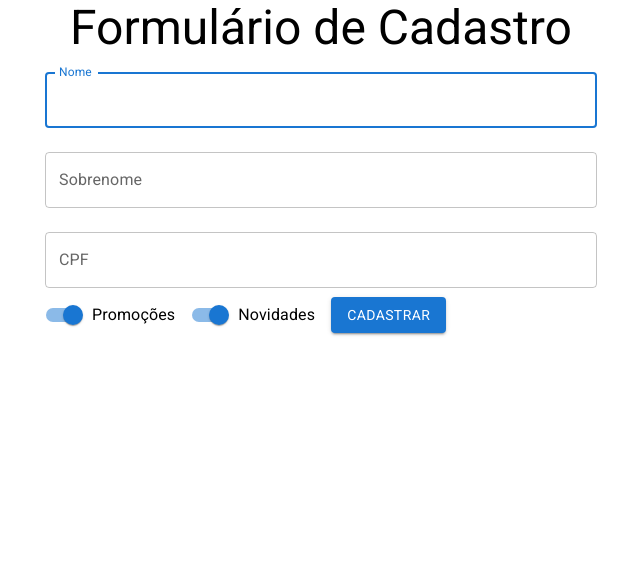
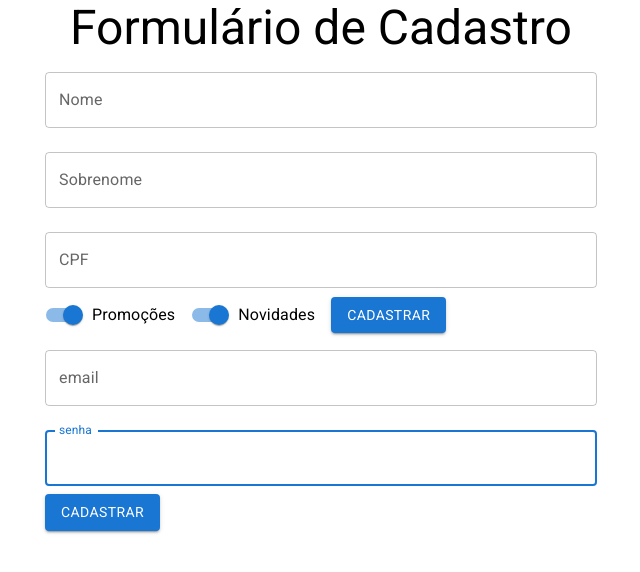
Before and after one commit to sdlima4025/react-function-form, a React (Create React App) app: page / in a window 1280 px wide. Shown: the top 572 px of the page, without its empty margins (319-959 px from the left). Built offline with nearby package versions, Linux system fonts and the light colour scheme.

Commit message:
refatorado código formulario e criado formulario de login.

```diff
--- /dev/null
+++ b/src/components/FormularioCadastro/DadosPessoais.jsx
@@ -0,0 +1,94 @@
+import React, {useState} from "react";
+import { TextField, Button, Switch, FormControlLabel } from "@mui/material/";
+
+// FORMULÁRIOS CONTROLADOS
+function DadosPessoais({aoEnviar, validarCPF}) {
+  const [nome, setNome] = useState("");
+  const [sobrenome, setSobrenome] = useState("");
+  const [cpf, setCpf] = useState("");
+  const [promocoes, setPromocoes] = useState(true);
+  const [novidades, setNovidades] = useState(true);
+  const [erros, setErros] = useState({cpf:{valido:true, texto:""}})
+
+  return (
+    <form
+      onSubmit={(event) => {
+        event.preventDefault();
+        aoEnviar({nome, sobrenome, cpf, promocoes, novidades});
+      }}
+    >
+      <TextField
+        value={nome}
+        onChange={(event) => {
+          setNome(event.target.value);
+        }}
+        id="nome"
+        label="Nome"
+        margin="normal"
+        autoFocus
+        fullWidth
+      />
+
+      <TextField
+        value={sobrenome}
+        onChange={(event) => {
+          setSobrenome(event.target.value);
+        }}
+        id="sobrenome"
+        label="Sobrenome"
+        margin="normal"
+        fullWidth
+      />
+
+      <TextField
+        value={cpf}
+        onChange={(event) => {
+          setCpf(event.target.value);
+        }}
+        onBlur={(event) => {
+          const ehValido = validarCPF(cpf);
+          setErros({cpf:ehValido})
+        }}
+        error={!erros.cpf.valido}
+        helperText = {erros.cpf.texto}
+        id="cpf"
+        label="CPF"
+        margin="normal"
+        fullWidth
+      />
+
+      <FormControlLabel
+        label="Promoções"
+        control={
+          <Switch
+            checked={promocoes}
+            onChange={(event) => {
+              setPromocoes(event.target.checked);
+            }}
+            name="promocoes"
+            color="primary"
+          />
+        }
+      />
+      <FormControlLabel
+        label="Novidades"
+        control={
+          <Switch
+            checked={novidades}
+            onChange={(event) => {
+              setNovidades(event.target.checked);
+            }}
+            name="novidades"
+            color="primary"
+          />
+        }
+      />
+
+      <Button type="submit" variant="contained" color="primary">
+        Cadastrar
+      </Button>
+    </form>
+  );
+}
+
+export default DadosPessoais;
--- /dev/null
+++ b/src/components/FormularioCadastro/DadosUsuario.jsx
@@ -0,0 +1,30 @@
+import React from "react";
+import { TextField, Button } from "@mui/material";
+
+function DadosUsuario() {
+  return (
+    <form>
+      <TextField
+        id="email"
+        label="email"
+        type="email"
+        margin="normal"
+        autoFocus
+        fullWidth
+      />
+      <TextField
+        id="senha"
+        label="senha"
+        type="password"
+        margin="normal"
+        autoFocus
+        fullWidth
+      />
+      <Button type="submit" variant="contained" color="primary">
+        Cadastrar
+      </Button>
+    </form>
+  );
+}
+
+export default DadosUsuario;
--- a/src/components/FormularioCadastro/formularioCadastro.jsx
+++ b/src/components/FormularioCadastro/formularioCadastro.jsx
@@ -1,93 +1,15 @@
-import React, { useState } from "react";
-import { TextField, Button, Switch, FormControlLabel } from "@mui/material/";
-
+import DadosPessoais from "./DadosPessoais";
+import DadosUsuario from './DadosUsuario';
 // FORMULÁRIOS CONTROLADOS
 function FormularioCadastro({aoEnviar, validarCPF}) {
-  const [nome, setNome] = useState("");
-  const [sobrenome, setSobrenome] = useState("");
-  const [cpf, setCpf] = useState("");
-  const [promocoes, setPromocoes] = useState(true);
-  const [novidades, setNovidades] = useState(true);
-  const [erros, setErros] = useState({cpf:{valido:true, texto:""}})
+
 
   return (
-    <form
-      onSubmit={(event) => {
-        event.preventDefault();
-        aoEnviar({nome, sobrenome, cpf, promocoes, novidades});
-      }}
-    >
-      <TextField
-        value={nome}
-        onChange={(event) => {
-          setNome(event.target.value);
-        }}
-        id="nome"
-        label="Nome"
-        margin="normal"
-        autoFocus
-        fullWidth
-      />
+    <>
+    <DadosPessoais aoEnviar={aoEnviar} validarCPF={validarCPF}/>
+    <DadosUsuario/>
 
-      <TextField
-        value={sobrenome}
-        onChange={(event) => {
-          setSobrenome(event.target.value);
-        }}
-        id="sobrenome"
-        label="Sobrenome"
-        margin="normal"
-        fullWidth
-      />
-
-      <TextField
-        value={cpf}
-        onChange={(event) => {
-          setCpf(event.target.value);
-        }}
-        onBlur={(event) => {
-          const ehValido = validarCPF(cpf);
-          setErros({cpf:ehValido})
-        }}
-        error={!erros.cpf.valido}
-        helperText = {erros.cpf.texto}
-        id="cpf"
-        label="CPF"
-        margin="normal"
-        fullWidth
-      />
-
-      <FormControlLabel
-        label="Promoções"
-        control={
-          <Switch
-            checked={promocoes}
-            onChange={(event) => {
-              setPromocoes(event.target.checked);
-            }}
-            name="promocoes"
-            color="primary"
-          />
-        }
-      />
-      <FormControlLabel
-        label="Novidades"
-        control={
-          <Switch
-            checked={novidades}
-            onChange={(event) => {
-              setNovidades(event.target.checked);
-            }}
-            name="novidades"
-            color="primary"
-          />
-        }
-      />
-
-      <Button type="submit" variant="contained" color="primary">
-        Cadastrar
-      </Button>
-    </form>
+    </>
   );
 }
 
```
